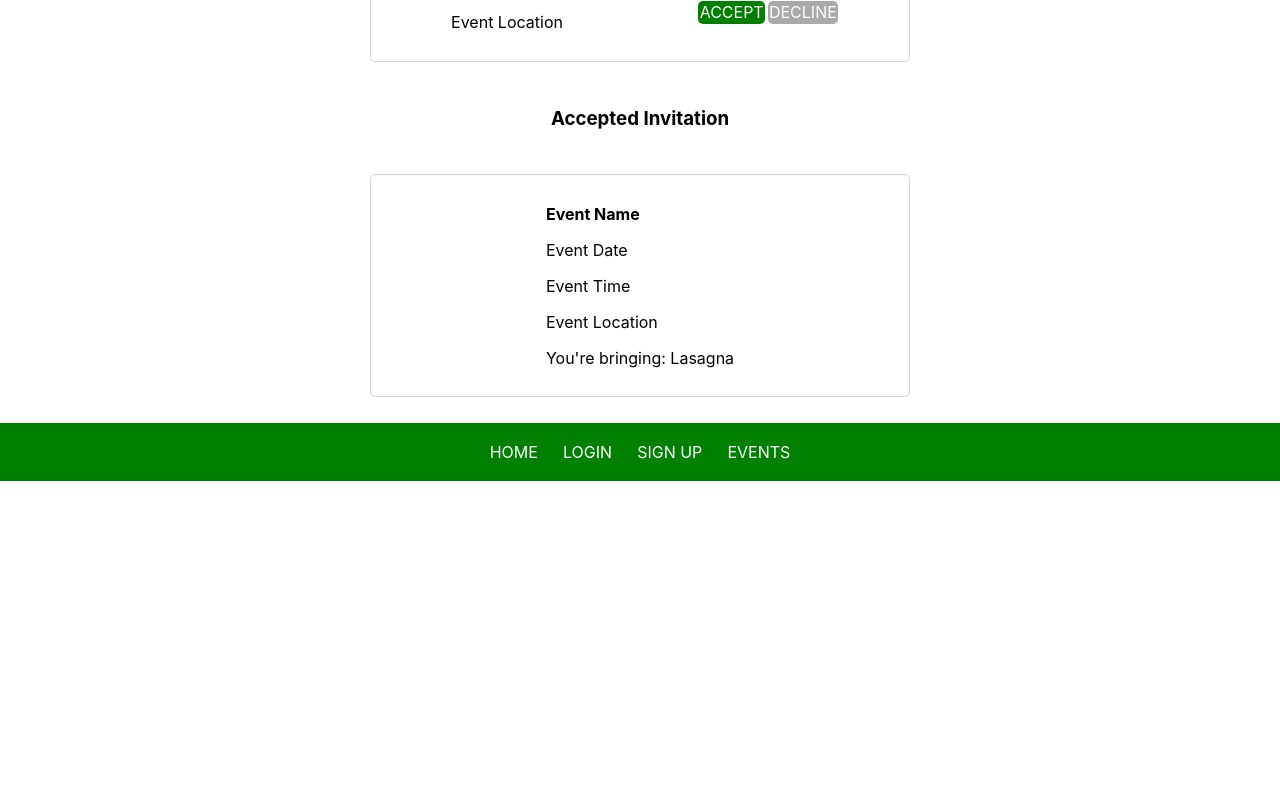
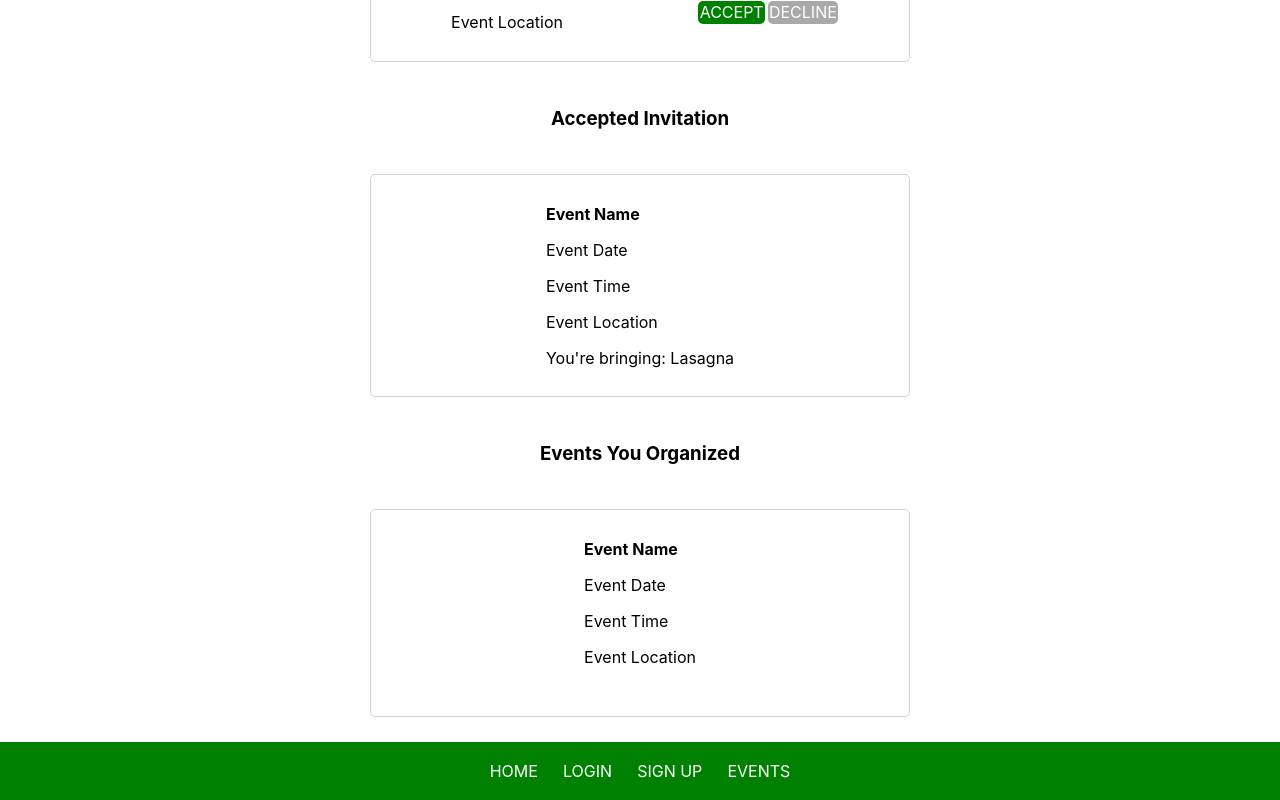
Before and after one commit to benedictify/potluck-frontend, a React (Create React App) app: page /your-events in a window 1280 px wide. Shown: the part 707-1507 px from the top of the page. Before the commit the page ends 1188 px from the top, so only its background shows below. Built offline with nearby package versions, Linux system fonts and the light colour scheme.

Commit message:
Added section to the YourEvents page for Events you have Organized

```diff
--- a/src/Components/YourEvents.js
+++ b/src/Components/YourEvents.js
@@ -68,6 +68,22 @@ const YourEvents = () => {
                     </StyledInviteContainer>
                 </div>
 
+                <div id="yourCreatedEvents">
+                    <h3>Events You Organized</h3>
+                    {/* vvv This is just filler data - we will need to actually pull this data for the logged in user somehow */}
+                    <StyledInviteContainer>
+                        <StyledEventInvite className="eventInvitation">
+                            <StyledEventInviteText>
+                                <p><b>Event Name</b></p>
+                                <p>Event Date</p>
+                                <p>Event Time</p>
+                                <p>Event Location</p>
+                                <Link to="/acceptedEventID" id="editEventButton">EDIT</Link>
+                            </StyledEventInviteText>
+                        </StyledEventInvite>
+                    </StyledInviteContainer>
+                </div>
+
             </div>
         </div>
     )
```
